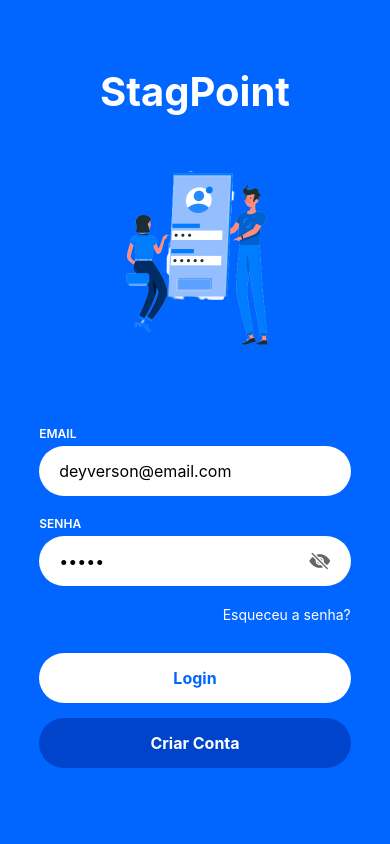
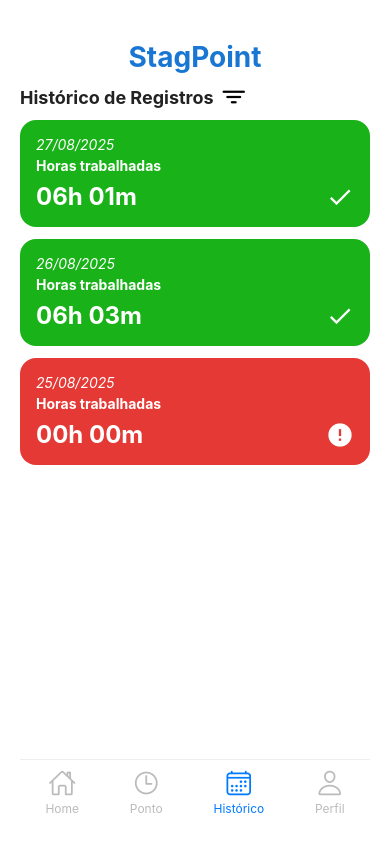
Before and after one commit to SamuelRMN06/StagPoint, a React Native app: screen /Historico in a window 390 px wide. Built offline with nearby package versions, Linux system fonts and the light colour scheme.

Commit message:
add histórico na main
.

```diff
--- a/App.js
+++ b/App.js
@@ -8,6 +8,7 @@ import RegisterScreen from './RegisterScreen'; // Supondo que o arquivo se chame
 import ForgotPasswordScreen from './ForgotPasswordScreen';
 import HomeScreen from './HomeScreen';
 import PontoScreen from './PontoScreen';
+import HistoricoScreen from './HistoricoScreen';
 
 const Stack = createNativeStackNavigator();
 
@@ -21,6 +22,7 @@ export default function App() {
         <Stack.Screen name="ForgotPassword" component={ForgotPasswordScreen} />
         <Stack.Screen name="Home" component={HomeScreen} />
         <Stack.Screen name="Ponto" component={PontoScreen} />
+        <Stack.Screen name="Historico" component={HistoricoScreen} />
       </Stack.Navigator>
     </NavigationContainer>
   );
--- /dev/null
+++ b/HistoricoScreen.js
@@ -0,0 +1,82 @@
+import React from 'react';
+import { View, Text, StyleSheet, ScrollView, TouchableOpacity } from 'react-native';
+import { Ionicons, MaterialIcons } from '@expo/vector-icons';
+
+export default function HistoricoScreen() {
+  return (
+    <View style={styles.container}>
+      <Text style={styles.title}>StagPoint</Text>
+      <View style={styles.headerRow}>
+        <Text style={styles.subtitle}>Histórico de Registros</Text>
+        <Ionicons name="filter" size={24} color="black" style={{ marginLeft: 8 }} />
+      </View>
+      <ScrollView style={{ flex: 1 }}>
+        <View style={styles.cardGreen}>
+          <Text style={styles.date}>27/08/2025</Text>
+          <Text style={styles.label}>Horas trabalhadas</Text>
+          <View style={styles.row}>
+            <Text style={styles.hours}>06h 01m</Text>
+            <MaterialIcons name="check" size={28} color="white" />
+          </View>
+        </View>
+        <View style={styles.cardGreen}>
+          <Text style={styles.date}>26/08/2025</Text>
+          <Text style={styles.label}>Horas trabalhadas</Text>
+          <View style={styles.row}>
+            <Text style={styles.hours}>06h 03m</Text>
+            <MaterialIcons name="check" size={28} color="white" />
+          </View>
+        </View>
+        <View style={styles.cardRed}>
+          <Text style={styles.date}>25/08/2025</Text>
+          <Text style={styles.label}>Horas trabalhadas</Text>
+          <View style={styles.row}>
+            <Text style={styles.hours}>00h 00m</Text>
+            <MaterialIcons name="error" size={28} color="white" />
+          </View>
+        </View>
+      </ScrollView>
+      <View style={styles.bottomNav}>
+        <TouchableOpacity style={styles.navItem}>
+          <Ionicons name="home-outline" size={28} color="#bbb" />
+          <Text style={styles.navText}>Home</Text>
+        </TouchableOpacity>
+        <TouchableOpacity style={styles.navItem}>
+          <Ionicons name="time-outline" size={28} color="#bbb" />
+          <Text style={styles.navText}>Ponto</Text>
+        </TouchableOpacity>
+        <TouchableOpacity style={styles.navItem}>
+          <Ionicons name="calendar-outline" size={28} color="#007AFF" />
+          <Text style={[styles.navText, { color: '#007AFF' }]}>Histórico</Text>
+        </TouchableOpacity>
+        <TouchableOpacity style={styles.navItem}>
+          <Ionicons name="person-outline" size={28} color="#bbb" />
+          <Text style={styles.navText}>Perfil</Text>
+        </TouchableOpacity>
+      </View>
+    </View>
+  );
+}
+
+const styles = StyleSheet.create({
+  container: { flex: 1, backgroundColor: '#fff', padding: 20, paddingTop: 40 },
+  title: { fontSize: 28, fontWeight: 'bold', color: '#1976D2', alignSelf: 'center', marginBottom: 10 },
+  headerRow: { flexDirection: 'row', alignItems: 'center', marginBottom: 10 },
+  subtitle: { fontSize: 18, fontWeight: 'bold', color: '#222' },
+  cardGreen: {
+    backgroundColor: '#19B319', borderRadius: 16, padding: 16, marginBottom: 12,
+  },
+  cardRed: {
+    backgroundColor: '#E53935', borderRadius: 16, padding: 16, marginBottom: 12,
+  },
+  date: { fontStyle: 'italic', color: '#fff', marginBottom: 4 },
+  label: { color: '#fff', fontWeight: 'bold', marginBottom: 8 },
+  row: { flexDirection: 'row', alignItems: 'center', justifyContent: 'space-between' },
+  hours: { color: '#fff', fontSize: 24, fontWeight: 'bold' },
+  bottomNav: {
+    flexDirection: 'row', justifyContent: 'space-around', alignItems: 'center',
+    borderTopWidth: 1, borderColor: '#eee', paddingVertical: 8, marginTop: 8,
+  },
+  navItem: { alignItems: 'center' },
+  navText: { fontSize: 12, color: '#bbb', marginTop: 2 },
+});
```
